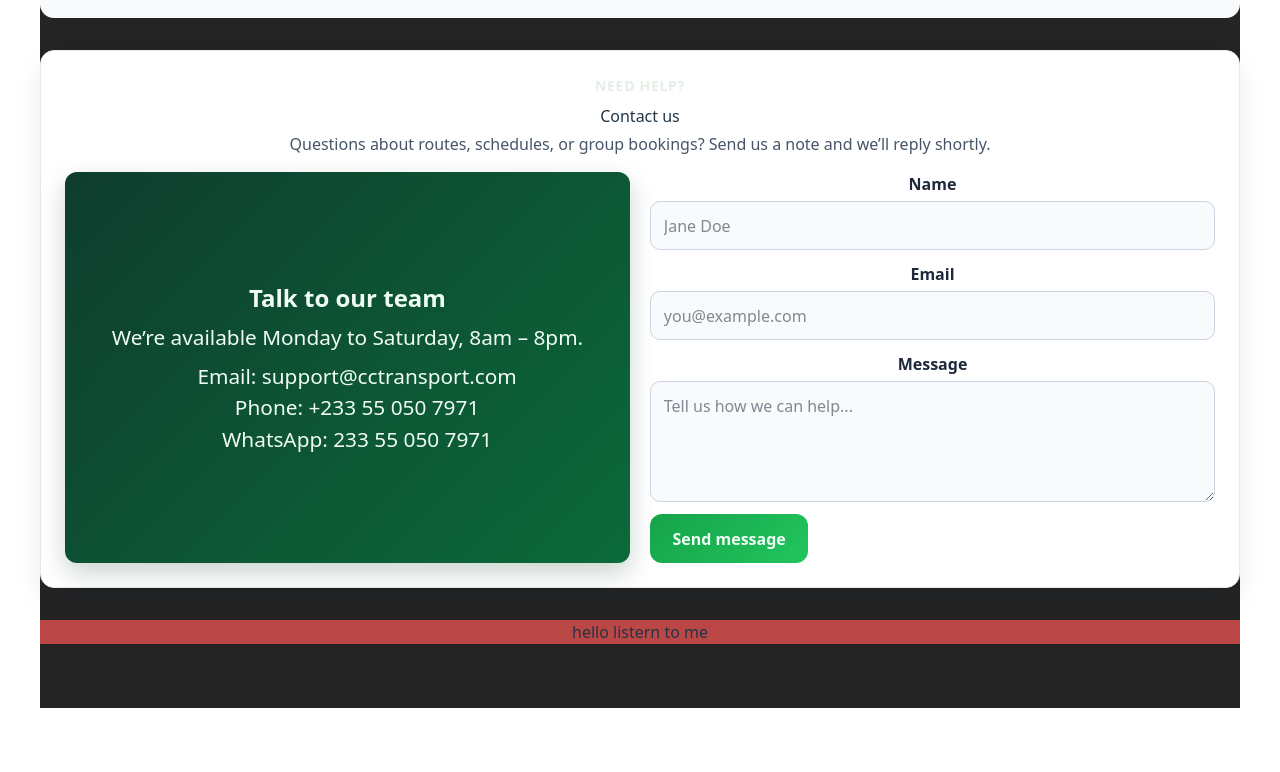
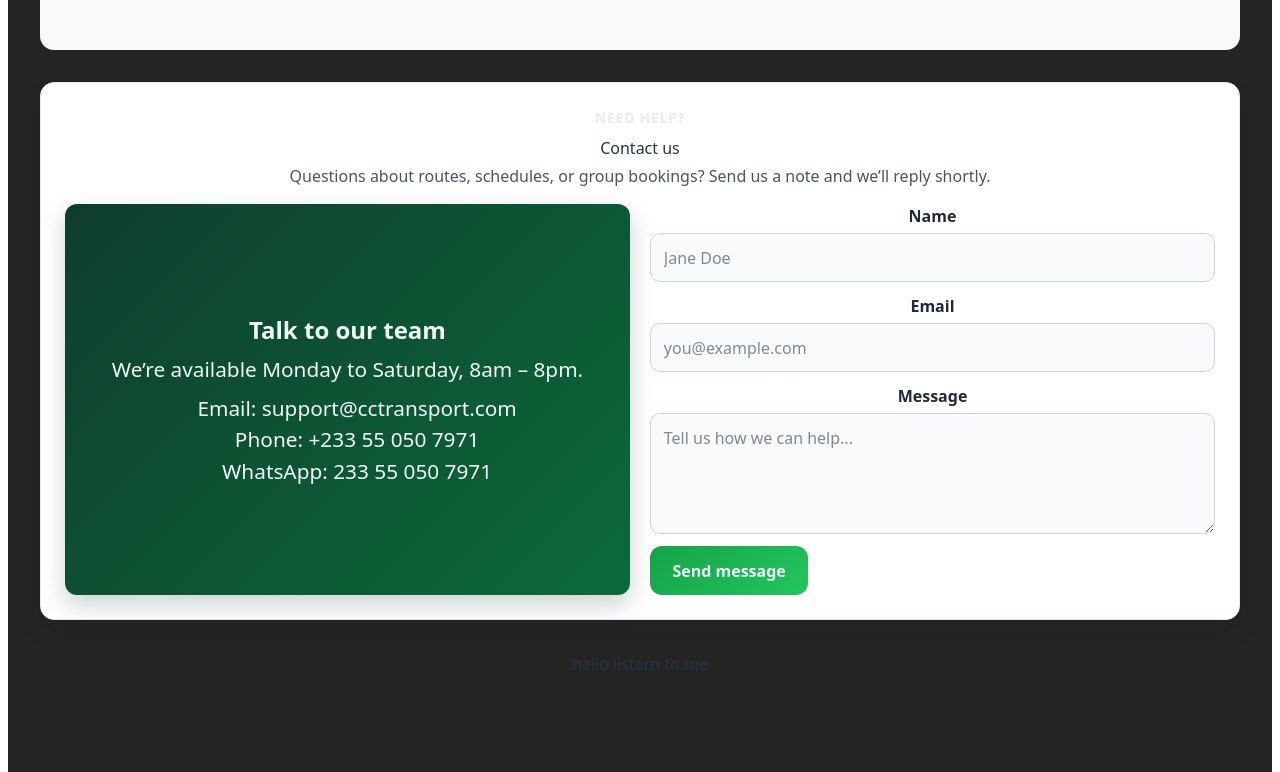
Before and after one commit to benansah/cctransport, a React (Vite) app: page / in a window 1280 px wide. Shown: the part 1407-2179 px from the top of the page. Before the commit the page ends 2115 px from the top, so only its background shows below. Built offline with nearby package versions, Linux system fonts and the light colour scheme; no server answers; the database is empty.

Commit message:
page edit

```diff
--- a/src/App.css
+++ b/src/App.css
@@ -1,7 +1,7 @@
 #root {
-  max-width: 98vw;
+  max-width: 1280px;
   margin: 0 auto;
-  padding: 0;
+  padding: 2rem;
   text-align: center;
   background-color: #242425;
 }
@@ -243,11 +243,11 @@
   box-shadow: 0 4px 10px rgba(22, 163, 74, 0.2);
 }
 
-.footer {
+/* .footer {
   background: rgb(187, 70, 70);
-  position: relative;
+  position: absolute;
   bottom: 0px;
-}
+} */
 @media screen {
 
 }
```
